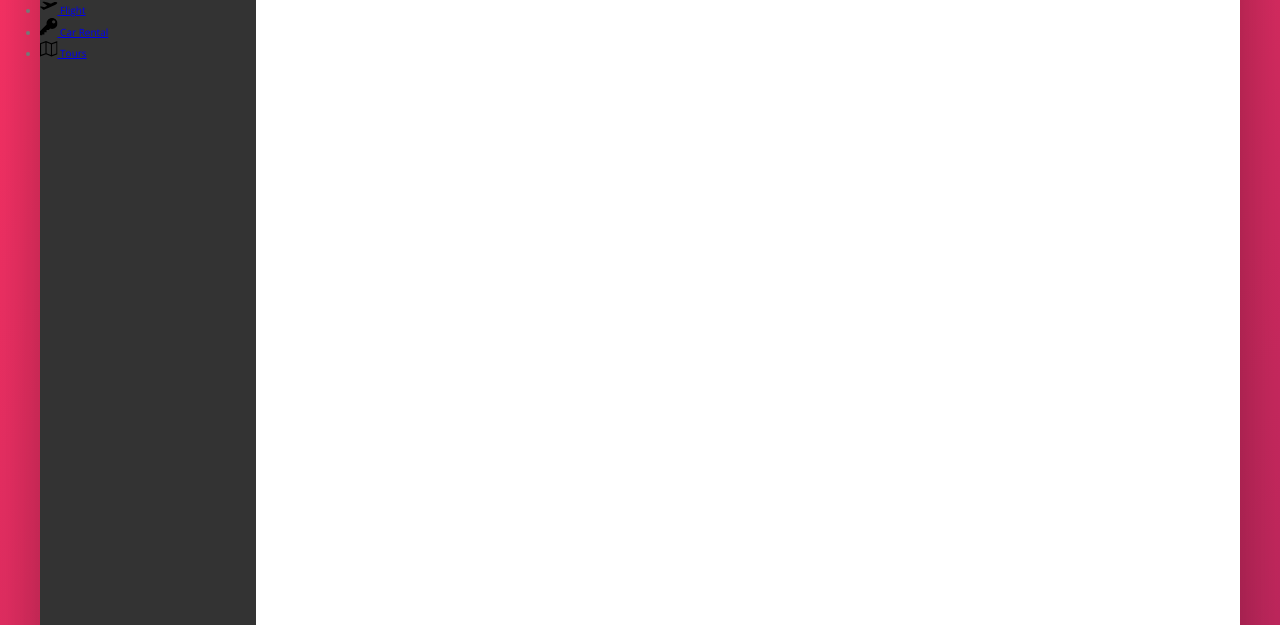
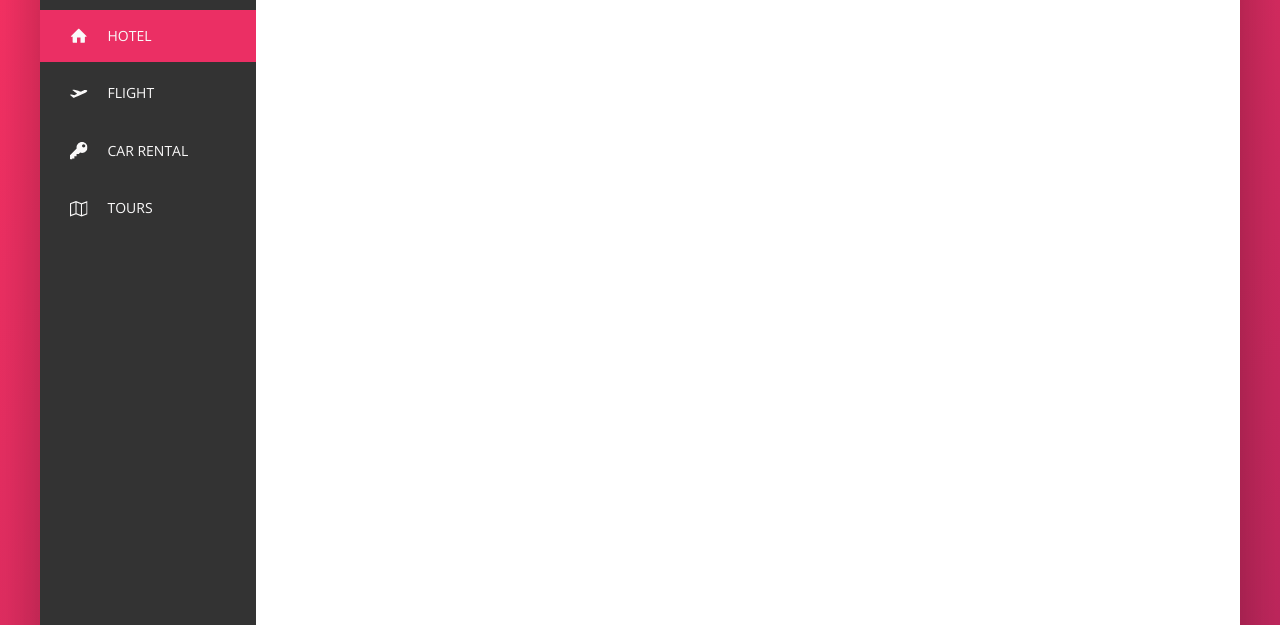
Before and after one commit to IsaiahWright902/CSS-Practice-Trillo-Project, a website: page index.html in a window 1280 px wide. Shown: the part 175-800 px from the top of the page. Drawn offline with nearby package versions, Linux system fonts and the light colour scheme.

Commit message:
side nav done

```diff
--- a/index.html
+++ b/index.html
@@ -56,7 +56,7 @@
       <div class="content">
         <nav class="sidebar">
           <ul class="side-nav">
-            <li class="side-nav__item">
+            <li class="side-nav__item side-nav__item--active">
               <a href="#" class="side-nav__link">
                 <svg class="side-nav__icon">
                   <use xlink:href="img/sprite.svg#icon-home"></use>
--- a/sass/_components.scss
+++ b/sass/_components.scss
@@ -110,15 +110,62 @@
 
 // Side Navigation
 .side-nav {
+  font-size: 1.4rem;
+  list-style: none;
+  margin-top: 3.5rem;
   &__item {
+    position: relative;
+
+    &:not(:last-child) {
+      margin-bottom: 0.5rem;
+    }
   }
 
-  &__link {
+  &__item::before {
+    content: "";
+    position: absolute;
+    top: 0;
+    left: 0;
+    height: 100%;
+    width: 3px;
+    background-color: var(--color-primary);
+    transform: scaleY(0);
+    transition: transform 0.2s, width 0.4s cubic-bezier(1, 0, 0, 1) 0.2s,
+      background-color 0.1s;
+  }
+  &__item:hover::before,
+  &__item--active::before {
+    transform: scaleY(1);
+    width: 100%;
+  }
+
+  &__item:active::before {
+    background-color: var(--color-primary-light);
+  }
+
+  &__link:link,
+  &__link:visited {
+    color: var(--color-grey-light-1);
+    text-decoration: none;
+    text-transform: uppercase;
+    display: block;
+    padding: 1.5rem 3rem;
+    position: relative;
+    z-index: 10;
+
+    display: flex;
+    align-items: center;
+  }
+
+  &__link:hover {
+    // color: orangered;
   }
 
   &__icon {
     width: 1.75rem;
     height: 1.75rem;
+    margin-right: 2rem;
+    fill: currentColor;
   }
 }
 
```
Also changed, not shown: css/style.css.
